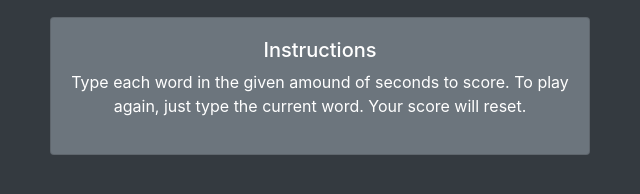
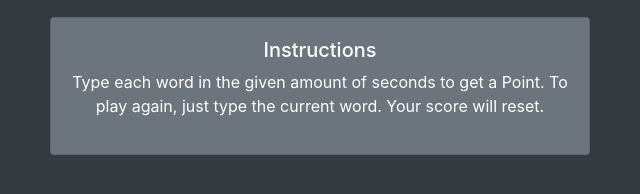
Before and after one commit to olufemi424/fastest_finger_app, a plain HTML site: page index.html in a window 1280 px wide. Shown: the part 670-864 px from the top of the page, 320-960 px from the left. Drawn offline with nearby package versions, Linux system fonts and the light colour scheme.

Commit message:
update update

```diff
--- a/index.html
+++ b/index.html
@@ -61,7 +61,8 @@
                     <div class="col-md-12">
                         <div class="card card-body bg-secondary text-white">
                             <h5>Instructions</h5>
-                            <p>Type each word in the given amound of seconds to score. To play again, just type the
+                            <p>Type each word in the given amount of seconds to get a Point. To play again, just type
+                                the
                                 current word. Your score will reset.</p>
                         </div>
                     </div>
```
